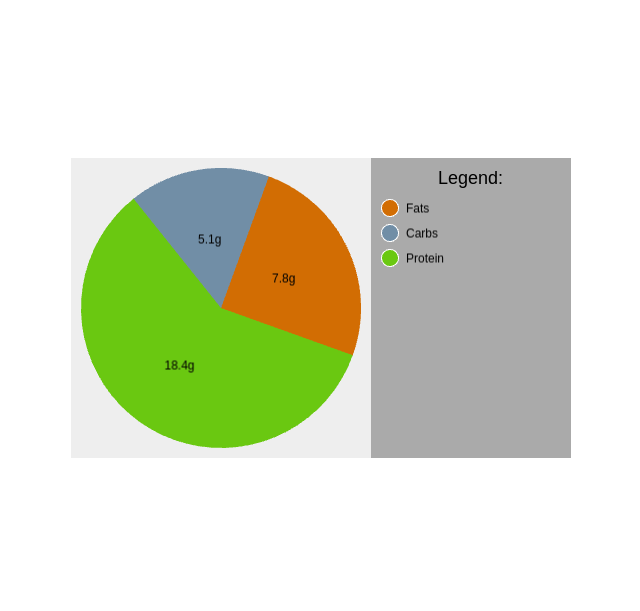
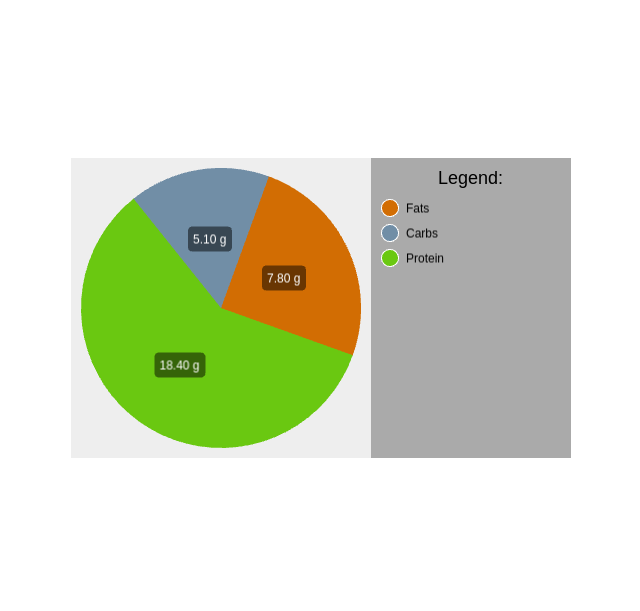
Before and after one commit to schervenkov/PIXICharts, a website: page demo.html in a window 1280 px wide. Shown: the whole page, without its empty margins (37-677 px from the left). Drawn offline with Linux system fonts and the light colour scheme; animation ran at ten frames a second.

Commit message:
added tooltip backgrounds and clear() method

```diff
--- a/demo.html
+++ b/demo.html
@@ -22,7 +22,7 @@
 		height: 300,
 		firstSectorAngle: 20,
 		valueFormat: function( val ) {
-			return val + 'g';
+			return val.toFixed(2) + ' g';
 		}
 	});
 
--- a/src/PieChart.js
+++ b/src/PieChart.js
@@ -62,6 +62,8 @@
 		// chreate chart container
 		this.chartContainer = this.addChild(new PIXI.Container());
 		this.chart = this.chartContainer.addChild(new PIXI.Graphics);
+
+		this.tempChildren = [];
 
 		if ( this.config.legend ) {
 			// create legend container
@@ -141,11 +143,28 @@
 				textParts.push( this.config.valueFormat(this.data[key]) );
 			}
 
-			var text = this.chartContainer.addChild(new PIXI.Text( textParts.join(' '), {
-				font: '12px ' + this.config.font
-			}));
+			var text = new PIXI.Text( textParts.join(' '), {
+				font: '12px ' + this.config.font,
+				fill: 0xFFFFFF
+			});
+
+			var bgPadding = 5;
+
+			var background = new PIXI.Graphics()
+										.beginFill(0x000000, 0.5)
+										.drawRoundedRect(0, 0, text.width + bgPadding * 2, text.height + bgPadding * 2, 5)
+										.endFill();
+
+			this.tempChildren.push(this.chartContainer.addChild(background));
+			this.tempChildren.push(this.chartContainer.addChild(text));
+
+
+			position.x = Math.round(position.x);
+			position.y = Math.round(position.y);
+
 			text.anchor.set(0.5, 0.5);
-			text.position.set(Math.round(position.x), Math.round(position.y));
+			background.position.set(position.x - text.width / 2 - bgPadding, position.y - text.height / 2 - bgPadding);
+			text.position.set(position.x, position.y);
 		},
 
 		_drawLegend: function() {
@@ -154,6 +173,8 @@
 			var title = this.legend.addChild(new PIXI.Text(this.config.legendTitle, {
 				font: '18px Arial'
 			}));
+
+			this.tempChildren.push(title);
 
 			title.anchor.set(0.5, 0);
 			title.x = (this.config.width * (this.config.legendWidth/100)) / 2;
@@ -181,6 +202,9 @@
 				legendLabel = new PIXI.Text(this.labels[key] || key, {
 					font: '12px ' + this.config.font
 				});
+
+				this.tempChildren.push(legendCircle);
+				this.tempChildren.push(legendLabel);
 
 				legendCircle.x = this.config.offset + 9;
 				legendCircle.y = nextY;
@@ -237,7 +261,19 @@
 			return this;
 		},
 
+		clear: function() {
+			this.tempChildren.forEach(function(child) {
+				if (child.parent) {
+					child.parent.removeChild(child);
+				}
+			});
+			this.tempChildren = [];
+			this.chart.clear();
+		},
+
 		redraw: function() {
+			this.clear();
+
 			var total = 0,
 				nextSectorStartAngle = this.config.firstSectorAngle;
 
```
